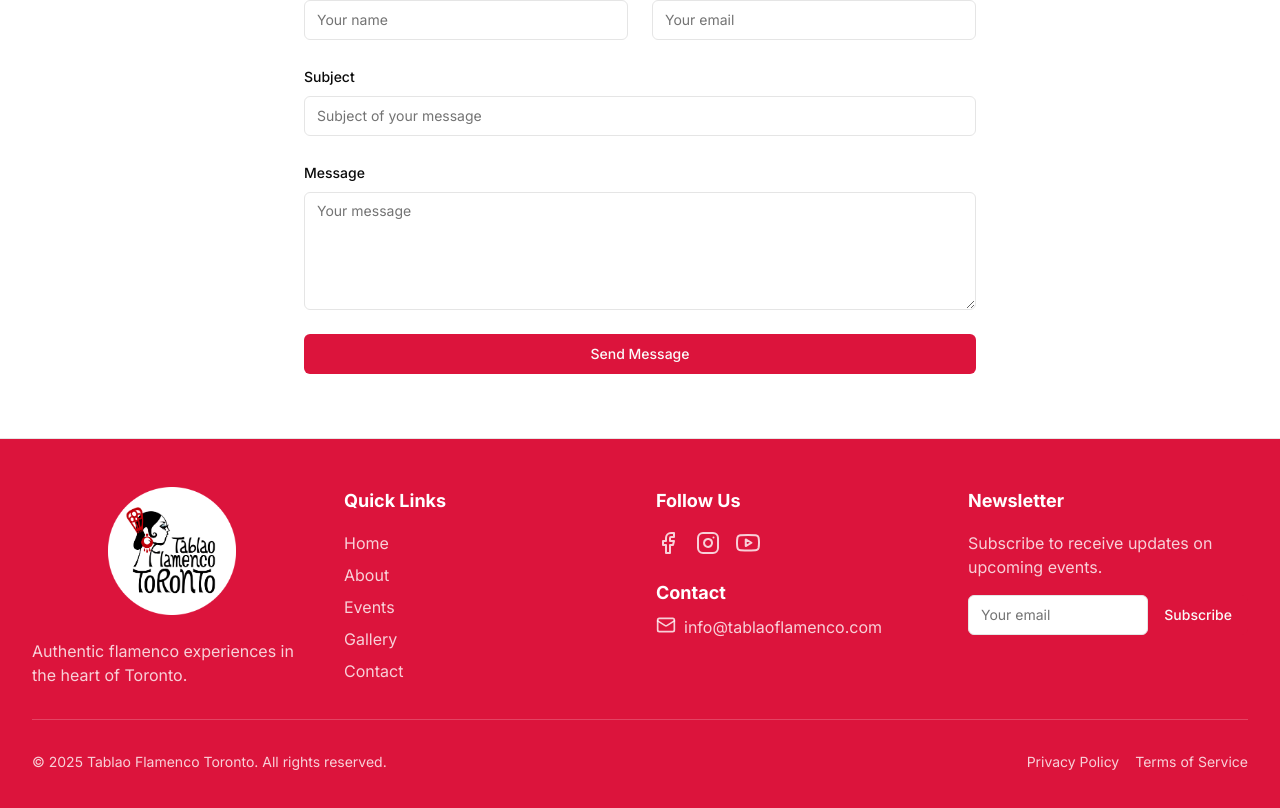
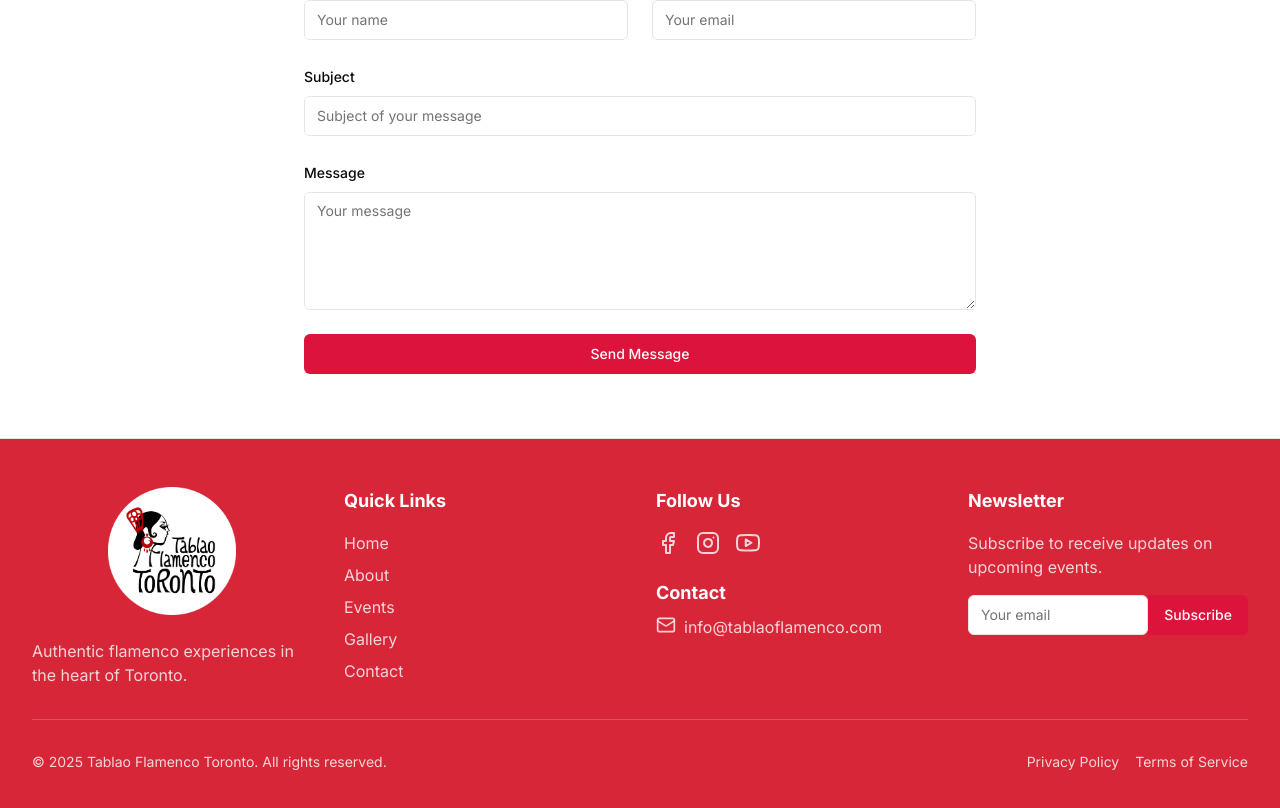
Before and after one commit to Shok1to/flamenco-website, a Next.js app: page / in a window 1280 px wide. Shown: the part 2230-3038 px from the top of the page. Built offline with nearby package versions, Linux system fonts and the light colour scheme.

Commit message:
adjusting color

```diff
--- a/components/site-footer.tsx
+++ b/components/site-footer.tsx
@@ -8,7 +8,7 @@ export function SiteFooter() {
   return (
     <footer
       className="border-t text-white"
-      style={{ backgroundColor: "#DC143C" }}
+      style={{ backgroundColor: "#D72638" }}
     >
       <div className="container py-8 md:py-12">
         <div className="grid gap-8 md:grid-cols-2 lg:grid-cols-4">
```
